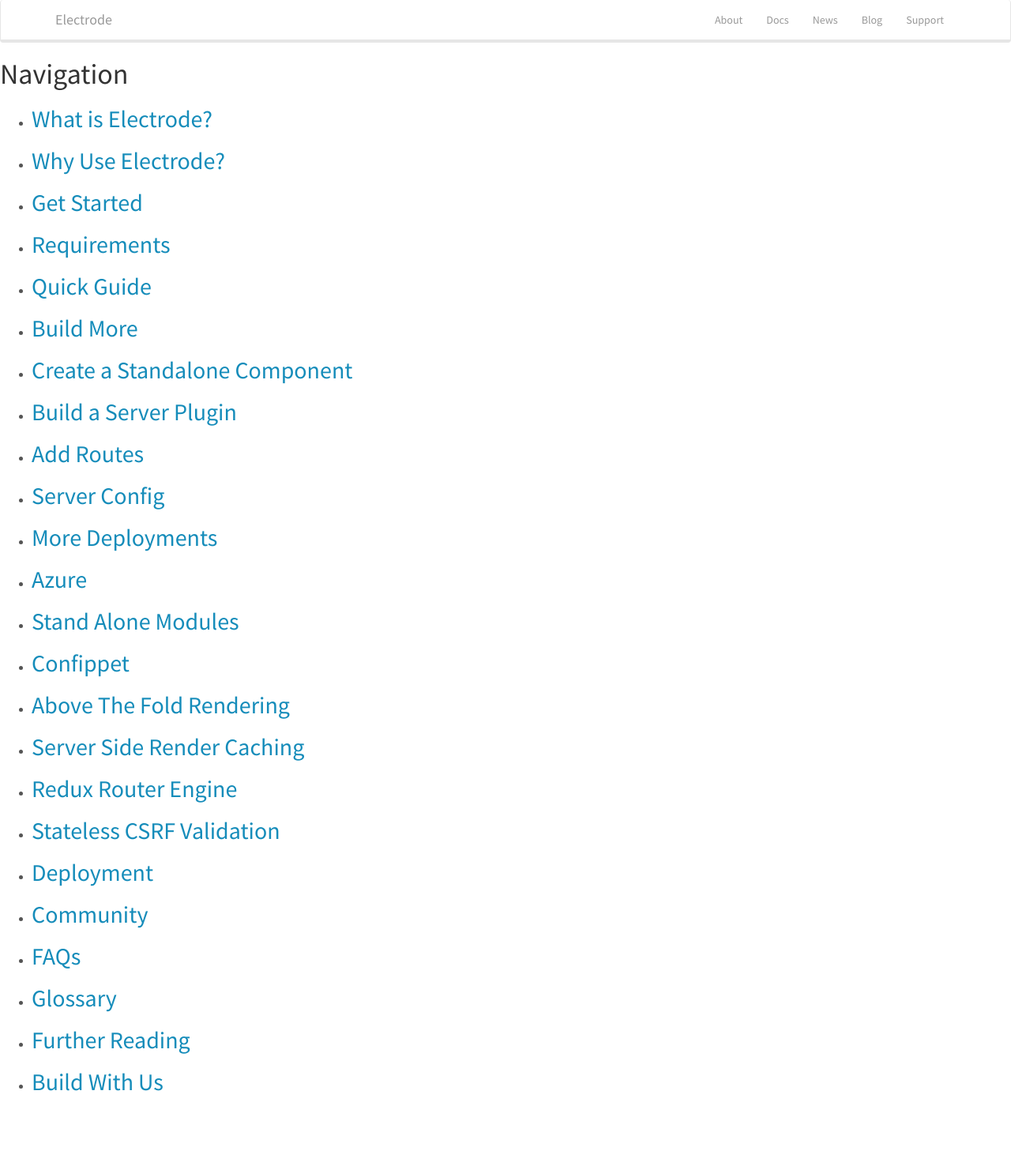
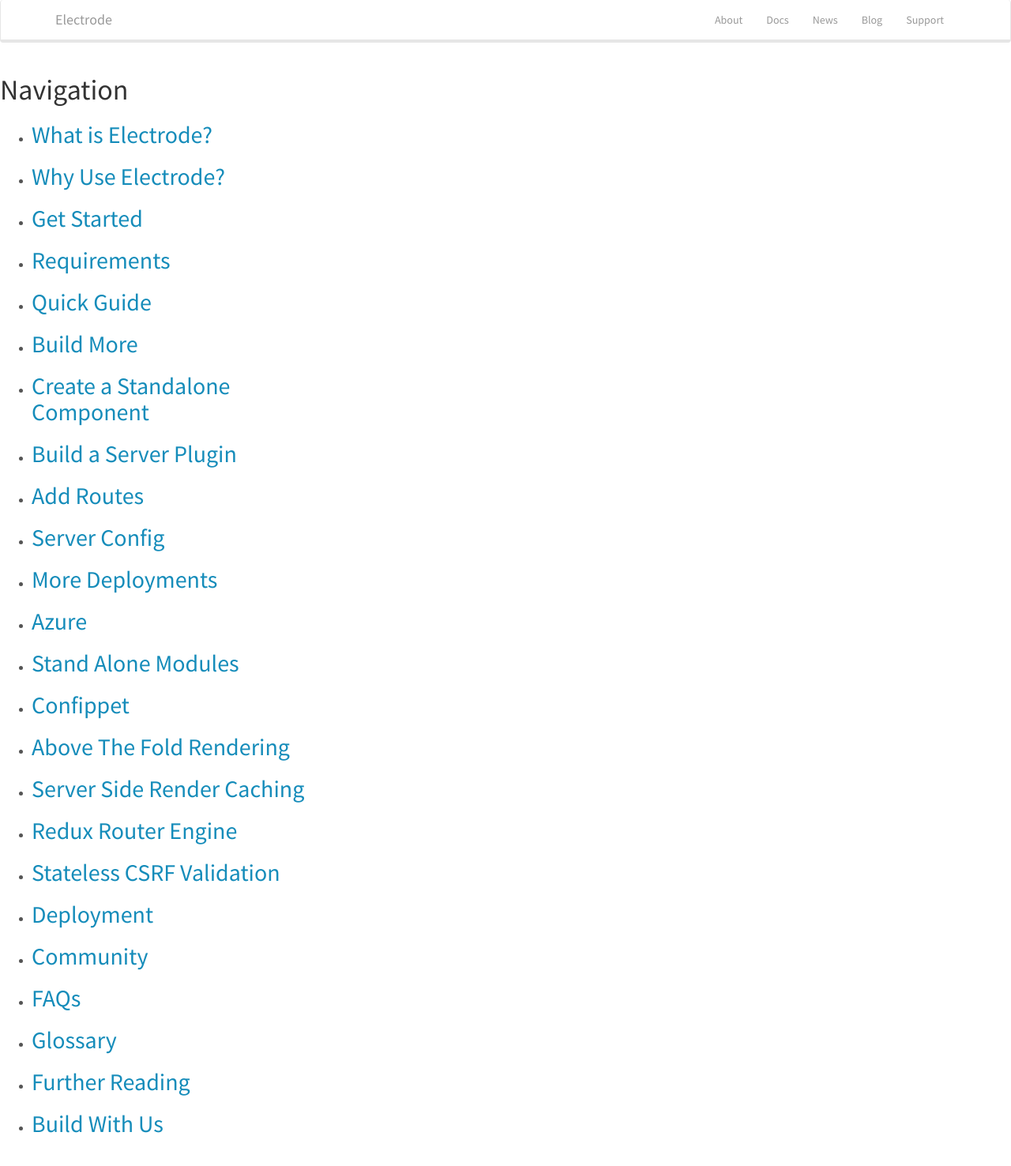
Before and after one commit to electrode-io/electrode-io.github.io, a Jekyll site: the page built from index.html, in a window 1280 px wide. Shown: the whole page at 79% size. Built offline with Jekyll 4.4.1, drawn with Linux system fonts in a browser that asks for light colours; after the commit the page ends 1449 px from its top, so only the background shows below that.

Commit message:
two columns now instead of one

```diff
--- a/_layouts/default.html
+++ b/_layouts/default.html
@@ -1,13 +1,9 @@
 {% include header.html %}
 
-<div class="home">
-
+<div class="row">
+  <div class="col-md-4">
     <h1 class="page-heading">Navigation</h1>
-
     <ul class="post-list">
-
-
-
       {% for doc in site.docs %}
         <li>
           <h2>
@@ -16,15 +12,11 @@
         </li>
       {% endfor %}
     </ul>
-
-  </p>
-
+  </div>
+  <div class="col-md-8">
+    <h1> {{ page.title }} </h1>
+    {{ content }}
+  </div>
 </div>
 
-<br><br><br>
-
-<h1> {{ page.title }} </h1>
-
-{{ content }}
-
 {% include footer.html %}
```
Lines whose indentation alone changed are shown as unchanged.
